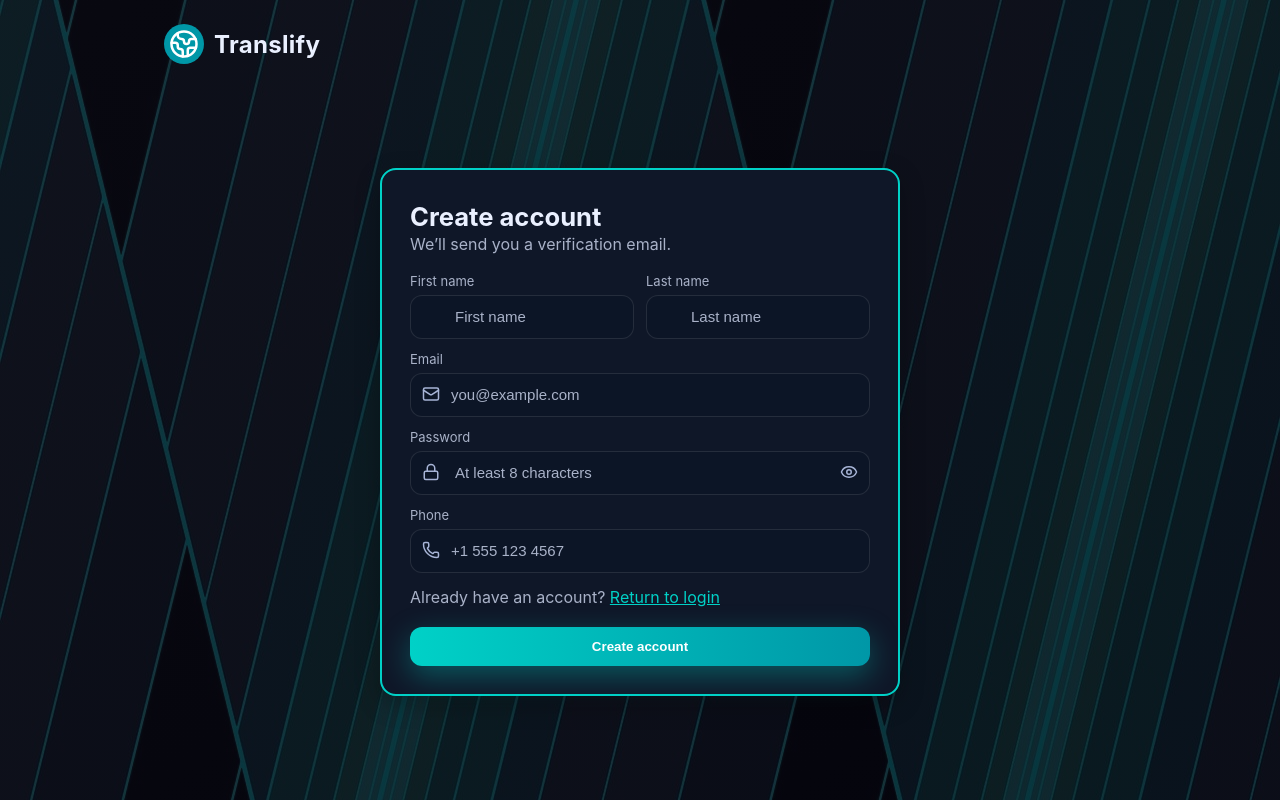
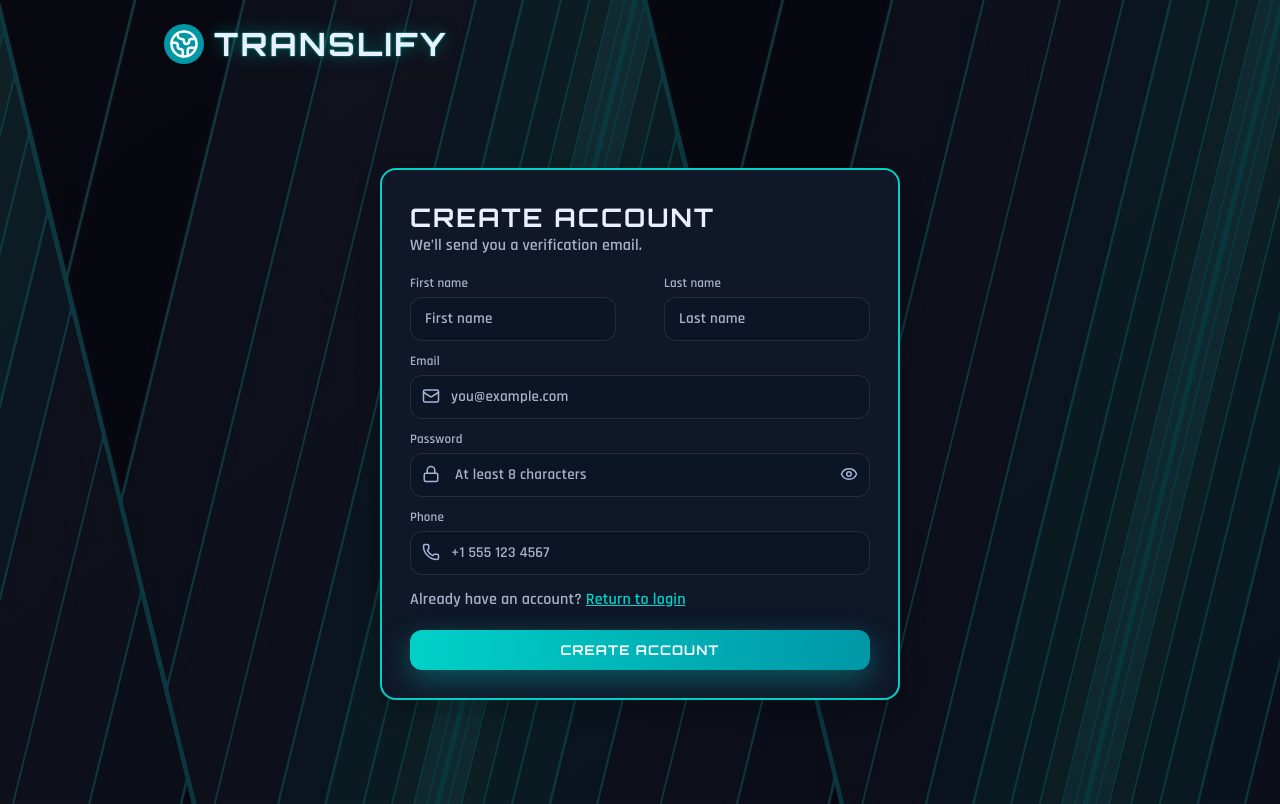
Before and after one commit to 8kJordan/translate-app, a React (Vite) app in the folder web/: page /register in a window 1280 px wide. Built offline with nearby package versions, Linux system fonts and the light colour scheme; no server answers.

Commit message:
Major UI Overhaul
Added retro fonts, updated layout, fixed text input boxes which previously left room for icons,

Backend: Changed default pagination limit from 10 to 5.

```diff
--- a/web/index.html
+++ b/web/index.html
@@ -1,12 +1,21 @@
 <!doctype html>
 <html lang="en">
+
 <head>
   <meta charset="UTF-8" />
   <meta name="viewport" content="width=device-width, initial-scale=1.0" />
+  <!-- HUD/Retro fonts -->
+  <link rel="preconnect" href="https://fonts.googleapis.com">
+  <link rel="preconnect" href="https://fonts.gstatic.com" crossorigin>
+  <link
+    href="https://fonts.googleapis.com/css2?family=Orbitron:wght@400..800&family=Rajdhani:wght@400;600;700&family=Share+Tech+Mono&display=swap"
+    rel="stylesheet">
   <title>Translify</title>
 </head>
+
 <body>
   <div id="root"></div>
   <script type="module" src="/src/main.tsx"></script>
 </body>
+
 </html>
--- a/web/src/components/Brand.tsx
+++ b/web/src/components/Brand.tsx
@@ -8,7 +8,11 @@ export default function Brand() {
             initial={{ opacity: 0, y: -8 }}
             animate={{ opacity: 1, y: 0 }}
             transition={{ duration: 0.4 }}
-            style={{ display: "flex", alignItems: "center", gap: 10 }}
+            style={{
+                display: "flex",
+                alignItems: "center",
+                gap: 10,
+            }}
         >
             <motion.span
                 initial={{ rotate: -8, scale: 0.95 }}
@@ -22,12 +26,25 @@ export default function Brand() {
                     height: 40,
                     borderRadius: "9999px",
                     background: "#0097a7",
-                    boxShadow: "none"
+                    boxShadow: "none",
                 }}
             >
                 <Globe2 size={30} color="white" />
             </motion.span>
-            <span style={{ fontWeight: 700, fontSize: "1.5rem", letterSpacing: ".3px" }}>Translify</span>
+
+            {/* Use HUD display font with optional glow */}
+            <span
+                className="brand-text glow"
+                style={{
+                    fontSize: "2rem",
+                    lineHeight: 1,
+                    color: "#eaf0ff",
+                    opacity: 1,
+                    mixBlendMode: "normal"
+                }}
+            >
+                Translify
+            </span>
         </motion.div>
     );
 }
--- /dev/null
+++ b/web/src/components/Field2.tsx
@@ -0,0 +1,18 @@
+import React from "react";
+
+type Props = React.InputHTMLAttributes<HTMLInputElement> & {
+  label: string;
+  error?: string | null;
+};
+
+export default function Field2({ label, error, className, ...rest }: Props) {
+  return (
+    <label className="vstack" style={{ gap: 6 }}>
+      <span style={{ fontSize: 13, color: "var(--muted)" }}>{label}</span>
+      <input className={`input no-icon ${className || ""}`} {...rest} />
+      {error ? (
+        <span style={{ color: "#ff9aa2", fontSize: 12 }}>{error}</span>
+      ) : null}
+    </label>
+  );
+}
--- a/web/src/pages/Login.tsx
+++ b/web/src/pages/Login.tsx
@@ -48,7 +48,7 @@ export default function Login({ onAuthed }: { onAuthed: () => void }) {
 
   return (
     <div className="hero">
-      <GlassCard style={{ minWidth: 380, maxWidth: 520, width: "100%" }}>
+      <GlassCard style={{ width: "clamp(280px, 92vw, 520px)" }}>
         <h2 className="h2">Welcome back</h2>
         <p className="muted">Sign in to continue.</p>
         {error && <Banner message={error} />}
--- a/web/src/pages/Register.tsx
+++ b/web/src/pages/Register.tsx
@@ -8,6 +8,7 @@ import { api, RegisterPayload } from "@/api";
 import { Mail } from "lucide-react";
 import { Phone } from "lucide-react";
 import { Link } from "react-router-dom";
+import Field2 from "@/components/Field2";
 
 export default function Register() {
   const [form, setForm] = useState<RegisterPayload>({
@@ -56,7 +57,7 @@ export default function Register() {
 
   return (
     <div className="hero">
-      <GlassCard style={{ minWidth: 380, maxWidth: 520, width: "100%" }}>
+      <GlassCard style={{ width: "clamp(280px, 92vw, 520px)" }}>
         <h2 className="h2">Create account</h2>
         <p className="muted">We’ll send you a verification email.</p>
 
@@ -64,15 +65,15 @@ export default function Register() {
         {error && <Banner message={error} />}
 
         <form onSubmit={handleSubmit} className="vstack">
-          <div className="row-space" style={{ gap: 12 }}>
-            <Field
+          <div className="row-space">
+            <Field2
               label="First name"
               value={form.firstName || ""}
               onChange={(e) => set("firstName", e.currentTarget.value)}
               placeholder="First name"
               required
             />
-            <Field
+            <Field2
               label="Last name"
               value={form.lastName || ""}
               onChange={(e) => set("lastName", e.currentTarget.value)}
--- a/web/src/styles.css
+++ b/web/src/styles.css
@@ -1,341 +1,233 @@
+/* ---------- Theme Tokens ---------- */
 :root {
   --bg: #0b1220;
   --bg-2: #08131a;
   --panel: #0b1526b3;
-  --panel-border: rgba(255, 255, 255, .08);
+  --panel-border: rgba(255,255,255,.08);
   --text: #eaf0ff;
   --muted: #a9b2c8;
-  --accent: #00d1c7; /* teal */
-  --accent-2: #0097a7;/* deep teal */
+  --accent: #00d1c7;   /* teal */
+  --accent-2: #0097a7; /* deep teal */
   --danger: #ff6b6b;
   --ok: #5ad67d;
+
+  /* Fonts */
+  --font-display: "Orbitron", system-ui, sans-serif; /* headings/brand */
+  --font-ui: "Rajdhani", system-ui, sans-serif;      /* body/controls */
 }
 
-* {
-  box-sizing: border-box
-}
+/* ---------- Base / Reset ---------- */
+* { box-sizing: border-box; }
+html { font-variant-numeric: tabular-nums; }
+* { scrollbar-width: thin; scrollbar-color: #00d1c7 rgba(0,20,40,.6); }
 
 body {
   margin: 0;
-  font-family: Inter, ui-sans-serif, system-ui, Avenir, Helvetica, Arial;
+  min-height: 100vh;
   color: var(--text);
-  min-height: 100vh;
+  font-family: var(--font-ui);
+  font-weight: 600;
+  letter-spacing: .015em;
+  -webkit-font-smoothing: antialiased;
+  -moz-osx-font-smoothing: grayscale;
   background:
-    linear-gradient(to bottom right, rgba(10, 10, 20, 0.8), rgba(5, 5, 15, 0.8)),
+    linear-gradient(to bottom right, rgba(10,10,20,.8), rgba(5,5,15,.8)),
     url("./images/bg.jpg") no-repeat center center fixed;
   background-size: cover;
   overflow-x: hidden;
 }
 
-/* NAV */
-.container {
-  max-width: 1000px;
-  padding: 24px;
-  margin: 0 auto;
+/* ---------- Typography ---------- */
+h1, h2, h3, .hud-heading, .brand-text, .btn.btn-gradient {
+  font-family: var(--font-display);
+  text-transform: uppercase;
+  letter-spacing: .08em;
+  font-weight: 700;
+}
+.h2 { margin: .2rem 0 0; font-size: 1.6rem; }
+.muted { margin: .1rem 0 1.2rem; color: var(--muted); }
+.error { margin-top: .6rem; color: #ffb4b4; font-size: .95rem; }
+
+body, input, button, textarea, select {
+  font-family: var(--font-ui);
+  font-weight: 600;
+  letter-spacing: .015em;
+  color: var(--text);
+}
+p, span, label, small {
+  font-family: var(--font-ui);
+  font-weight: 600;
+  letter-spacing: .01em;
+  color: var(--muted);
+}
+* { font-family: inherit; }
+.glow { text-shadow: 0 0 18px rgba(0,209,199,.45), 0 0 2px rgba(0,209,199,.9); }
+
+/* ---------- Layout ---------- */
+.container { max-width: 1000px; margin: 0 auto; padding: 24px; }
+.header { display: flex; align-items: center; justify-content: space-between; margin-bottom: 24px; }
+.row, .row-space { display: flex; align-items: center; gap: 10px; }
+.row-space { justify-content: space-between; }
+
+.page-grid {
+  display: grid;
+  gap: 16px;
+  grid-template-columns: clamp(200px, 28vw, 280px) minmax(0, 1fr);
+  align-items: start;
 }
 
-.header {
-  display: flex;
-  align-items: center;
-  justify-content: space-between;
-  margin-bottom: 24px;
+.translator-grid { display: grid; gap: 24px; grid-template-columns: 1fr; }
+@media (min-width: 1100px) { .translator-grid { grid-template-columns: 1fr; } }
+@media (max-width: 768px) {
+  .container { padding-inline: 16px; }
+  .page-grid { grid-template-columns: 1fr; }
+  .panel, .glass-card { width: 100%; }
 }
 
-.nav a {
-  margin-left: 14px;
-  color: #eaf0ff;
-  text-decoration: none;
-  font-weight: 600
+/* ---------- Nav / Hero ---------- */
+.brand { font-weight: 800; letter-spacing: .3px; }
+.nav a { margin-left: 14px; color: #eaf0ff; text-decoration: none; font-weight: 600; }
+.nav a:hover { opacity: .9; }
+
+.hero { position: relative; display: grid; place-items: center; padding: 10vh 24px; margin-inline: auto; }
+.hero > * { width: 100%; max-width: 640px; margin-inline: auto; }
+
+/* ---------- Cards / Panels ---------- */
+.glass-card,
+.panel {
+  background: #0f1728;
+  border: 2px solid var(--accent);
+  border-radius: 16px;
+  box-shadow: 0 8px 24px rgba(0,0,0,.25);
 }
+.glass-card { padding: 28px; z-index: 1; backdrop-filter: none; }
+.panel { padding: 16px; box-shadow: 0 8px 24px rgba(0,0,0,.15); }
 
-.nav a:hover {
-  opacity: .9
-}
+.glass-card.muted { border-color: rgba(255,255,255,.08); }
+.glass-card.muted:hover { border-color: var(--accent); }
 
-.brand {
-  font-weight: 800;
-  letter-spacing: .3px
-}
+/* ---------- Links ---------- */
+a, .link { color: var(--accent); }
+a:hover, .link:hover { color: var(--accent-2); }
 
-/* HERO */
-.hero {
-  position: relative;
-  display: grid;
-  place-items: center;
-  padding: 10vh 24px;
-  margin-inline: auto;
-}
+/* ---------- Forms ---------- */
+.vstack { display: grid; gap: 12px; }
 
-.hero > * {
-  max-width: 640px;                 /* cap card width */
-  width: 100%;
-  margin-inline: auto;              /* hard-center the card */
-}
-
-/* GLASS CARD */
-.glass-card {
-  position: relative;
-  z-index: 1;
-  background: #0f1728;
-  border: 2px solid #00d1c7;
-  border-radius: 16px;
-  padding: 28px;
-  width: 100%;
-  box-shadow: 0 8px 24px rgba(0, 0, 0, .25);
-  backdrop-filter: none;
-}
-
-/* TYPOGRAPHY */
-.h2 {
-  margin: .2rem 0 0;
-  font-size: 1.6rem;
-}
-
-.muted {
-  margin: .1rem 0 1.2rem;
-  color: var(--muted);
-}
-
-.error {
-  color: #ffb4b4;
-  font-size: .95rem;
-  margin-top: .6rem;
-}
-
-/* FORM */
-.vstack {
-  display: grid;
-  gap: 12px;
-}
-
-/* Base input — no icon-specific padding here */
 .input {
   width: 100%;
   height: 44px;
   padding: 0 44px;
-  /* space for icons */
+  border: 1px solid rgba(255,255,255,.1);
   border-radius: 12px;
-  border: 1px solid rgba(255, 255, 255, .1);
   background: #0c1526;
   color: var(--text);
-  outline: none;
   font-size: 15px;
   line-height: normal;
-  /* allow natural centering */
   display: flex;
   align-items: center;
-  /* keeps text vertically centered */
+  outline: none;
   transition: border .15s ease;
 }
+.input::placeholder { color: var(--muted); }
+.input:focus { border-color: var(--accent-2); box-shadow: none; }
+.input.no-icon { padding: 0 14px; text-align: left; }
 
-.input::placeholder {
-  color: var(--muted);
-}
+.with-icon { position: relative; }
+.with-icon .input { padding-left: 40px; }
+.with-icon.with-right .input { padding-right: 40px; }
 
-.input:focus {
-  border-color: #0097a7;
-  box-shadow: none;
-}
-
-/* Icon wrappers */
-.with-icon {
-  position: relative;
-}
-
-.with-icon .input {
-  padding-left: 40px;
-}
-
-.with-icon.with-right .input {
-  padding-right: 40px;
-}
-
-/* Left & right icons */
-.icon,
-.right-icon {
+.icon, .right-icon {
   position: absolute;
   top: 65%;
   transform: translateY(-50%);
-  line-height: 1;
-  display: flex;
-  align-items: center;
-  justify-content: center;
-  color: #a7b4d6;
+  display: flex; align-items: center; justify-content: center;
+  line-height: 1; color: #a7b4d6;
 }
+.icon { left: 12px; }
+.right-icon { right: 12px; cursor: pointer; }
 
-.icon {
-  left: 12px;
+.label { display: block; margin-bottom: 6px; font-size: .9rem; color: var(--muted); }
+
+.select {
+  min-width: 160px;
+  padding: 8px 10px;
+  border: 1px solid rgba(255,255,255,.12);
+  border-radius: 10px;
+  background: #0c1526;
+  color: var(--text);
 }
+.select:focus { outline: none; border-color: var(--accent); }
 
-.right-icon {
-  right: 12px;
-  cursor: pointer;
+.textarea {
+  width: 100%;
+  min-height: 160px;
+  margin-top: 10px;
+  padding: 14px;
+  border: 1px solid rgba(255,255,255,.12);
+  border-radius: 14px;
+  background: #0c1526;
+  color: var(--text);
+  resize: vertical;
+  outline: none;
 }
+.tools { margin-top: 10px; }
 
-/* ROWS */
-.row {
-  display: flex;
-  align-items: center;
-  gap: 10px;
+/* ---------- Buttons ---------- */
+.btn {
+  display: inline-flex; align-items: center; justify-content: center;
+  gap: 10px; padding: 12px 16px; border: 0; border-radius: 12px;
+  font-weight: 700; color: #fff; cursor: pointer;
 }
-
-.row-space {
-  display: flex;
-  align-items: center;
-  justify-content: space-between;
-  gap: 10px;
-}
-
-/* BUTTONS */
-.btn {
-  border: 0;
-  border-radius: 12px;
-  padding: 12px 16px;
-  font-weight: 700;
-  cursor: pointer;
-  color: white;
-  display: inline-flex;
-  align-items: center;
-  justify-content: center;
-  gap: 10px;
-}
+.btn:disabled { opacity: .6; cursor: not-allowed; }
 
 .btn-gradient {
   background: linear-gradient(90deg, var(--accent), var(--accent-2));
-  box-shadow: 0 10px 30px rgba(0, 209, 199, .35);
+  box-shadow: 0 10px 30px rgba(0,209,199,.35);
   transition: transform .06s ease, box-shadow .2s ease, opacity .2s ease;
 }
-
 .btn-gradient:hover {
   transform: translateY(-1px);
-  box-shadow: 0 14px 38px rgba(0, 209, 199, .35);
+  box-shadow: 0 14px 38px rgba(0,209,199,.35);
 }
 
-.btn:disabled {
-  opacity: .6;
-  cursor: not-allowed
+.link-btn {
+  background: none; border: none; padding: 0; color: #fff;
+  font-weight: 600; font-size: .95rem; cursor: pointer; transition: color .2s ease;
 }
+.link-btn:hover { color: #fff; }
+.link-btn:disabled { opacity: .5; cursor: not-allowed; }
 
-/* BANNER */
+/* ---------- Notices ---------- */
 .banner {
+  padding: 10px 12px;
+  border: 1px solid rgba(255,255,255,.08);
   border-radius: 12px;
-  padding: 10px 12px;
-  border: 1px solid rgba(255, 255, 255, .08);
-  background: rgba(255, 90, 90, .08);
+  background: rgba(255,90,90,.08);
   color: #ffb4b4;
   font-weight: 600;
 }
 
-.auth-hero {
-  position: relative;
-  background: #062229;
-  overflow: hidden;
+/* ---------- Auth Hero BG Overlays ---------- */
+.auth-hero { position: relative; background: #062229; overflow: hidden; }
+.auth-hero::before {
+  content: ""; position: absolute; inset: 0;
+  background-image: url("./images/bg.jpg");
+  background-position: center; background-size: cover; opacity: .6;
+}
+.auth-hero::after {
+  content: ""; position: absolute; inset: 0;
+  background: radial-gradient(circle at 20% 20%, rgba(0,0,0,.2), rgba(0,0,0,.55) 70%);
 }
 
-.auth-hero::before {
-  content: "";
-  position: absolute;
-  inset: 0;
-  background-image: url("./images/bg.jpg");
-  background-size: cover;
-  background-position: center;
-  opacity: .6;
+/* ---------- Custom Scrollbar ---------- */
+::-webkit-scrollbar { width: 10px; }
+::-webkit-scrollbar-track { background: rgba(0,20,40,.6); border-radius: 10px; }
+::-webkit-scrollbar-thumb {
+  background: linear-gradient(180deg, #00d1c7 0%, #0097a7 100%);
+  border-radius: 10px; border: 2px solid #0b1526;
+  box-shadow: 0 0 8px rgba(0,209,199,.4);
 }
-
-.auth-hero::after {
-  /* subtle radial vignette for legibility */
-  content: "";
-  position: absolute;
-  inset: 0;
-  background: radial-gradient(circle at 20% 20%, rgba(0, 0, 0, .2), rgba(0, 0, 0, .55) 70%);
+::-webkit-scrollbar-thumb:hover {
+  background: linear-gradient(180deg, #00f5e1 0%, #00b7b3 100%);
+  box-shadow: 0 0 12px rgba(0,255,240,.6);
 }
-
-/* Links tinted teal */
-a,
-.link {
-  color: var(--accent);
-}
-
-a:hover,
-.link:hover {
-  color: var(--accent-2);
-}
-
-/* Translator layout */
-.translator-grid {
-  display: grid;
-  gap: 24px;
-  grid-template-columns: 1fr; /* single column */
-}
-
-/* If you still have a media query forcing 2 cols, delete it or override: */
-@media (min-width:1100px){
-  .translator-grid { grid-template-columns: 1fr; } /* keep stacked on large screens too */
-}
-
-.panel {
-  background: #0f1728;
-  border: 2px solid #00d1c7;
-  border-radius: 16px;
-  padding: 16px;
-  box-shadow: 0 8px 24px rgba(0,0,0,.15);
-}
-
-.label {
-  display: block;
-  font-size: .9rem;
-  color: var(--muted);
-  margin-bottom: 6px;
-}
-
-.select {
-  background: #0c1526;
-  color: var(--text);
-  border: 1px solid rgba(255,255,255,.12);
-  border-radius: 10px;
-  padding: 8px 10px;
-  min-width: 160px;
-}
-
-.select:focus {
-  outline: none; /* removes the default white glow */
-  border-color: var(--accent); /* use your accent color instead */
-}
-
-.textarea {
-  width: 100%;
-  min-height: 160px;
-  border-radius: 14px;
-  border: 1px solid rgba(255,255,255,.12);
-  background: #0c1526;
-  color: var(--text);
-  padding: 14px;
-  resize: vertical;
-  outline: none;
-  margin-top: 10px;
-}
-
-.tools {
-  margin-top: 10px;
-}
-
-/* Link-style buttons for subtle actions like Swap / Copy */
-.link-btn {
-  background: none;
-  border: none;
-  color: white;
-  padding: 0;
-  font-weight: 600;
-  font-size: 0.95rem;
-  cursor: pointer;
-  transition: color 0.2s ease;
-}
-
-.link-btn:hover {
-  color: white;
-}
-
-.link-btn:disabled {
-  opacity: 0.5;
-  cursor: not-allowed;
-}
```
Also changed, not shown: web/src/pages/Dashboard.tsx (+95 -30 lines), 1 other file (tests, documents, lock files or other folders). Lines whose indentation alone changed are shown as unchanged.
